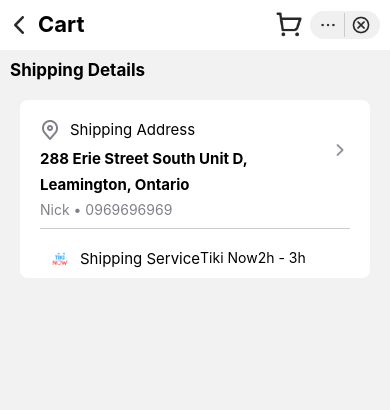
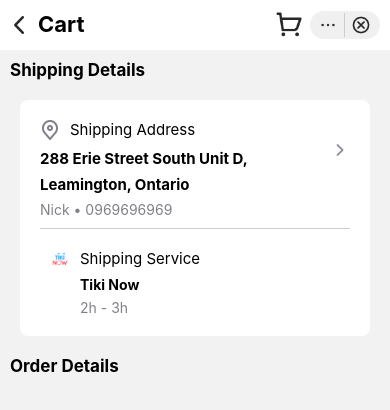
Before and after one commit to areebaqamar021/react-native-projects, a React Native app in the folder ecommerceUi/: screen /Cart in a window 390 px wide. Shown: the top 410 px of the page. Built offline with nearby package versions, Linux system fonts and the light colour scheme.

Commit message:
Refactor Cart screen: Update navigation to Home and enhance shipping service layout

```diff
--- a/ecommerceUi/src/screens/Cart.js
+++ b/ecommerceUi/src/screens/Cart.js
@@ -10,7 +10,7 @@ const Cart = () => {
             <Header
                 shopName={
                     <View style={{ flexDirection: 'row' }}>
-                        <TouchableOpacity onPress={() => navigation.navigate('productDetails')}>
+                        <TouchableOpacity onPress={() => navigation.navigate('Home')}>
                             <Image source={require('../assets/back.png')}
                                 resizeMode='contain'
                                 style={styles.backIcon} />
@@ -52,11 +52,14 @@ const Cart = () => {
                                 width: 20,
                                 height: 20, marginRight: 10,
                             }} />
-                        <Text style={{ fontSize: 15, marginBottom: 10 }}>Shipping Service</Text>
-                        <Text >Tiki Now</Text>
-                        <Text>2h - 3h</Text>
+                            <Text style={{ fontSize: 15, marginBottom: 8 }}>Shipping Service</Text></View>
+                        <Text style={{ fontWeight: 'bold', marginLeft: 30, marginBottom: 6 }}>Tiki Now</Text>
+                        <Text style={{marginLeft: 30, color: '#808089'}}>2h - 3h</Text>
                     </View>
                 </View>
+                <Text style={{ fontSize: 17, fontWeight: 'bold', marginLeft: 10 }}>Order Details</Text>
+                <View>
+
                 </View>
             </ScrollView>
         </View>
@@ -87,9 +90,9 @@ const styles = StyleSheet.create({
         justifyContent: 'space-between',
         margin: 20
     },
-    service:{
-        flexDirection: 'row',
+    service: {
         justifyContent: 'space-between',
         marginLeft: 30,
+        marginBottom: 20,
     }
 })
```
Lines whose indentation alone changed are shown as unchanged.
